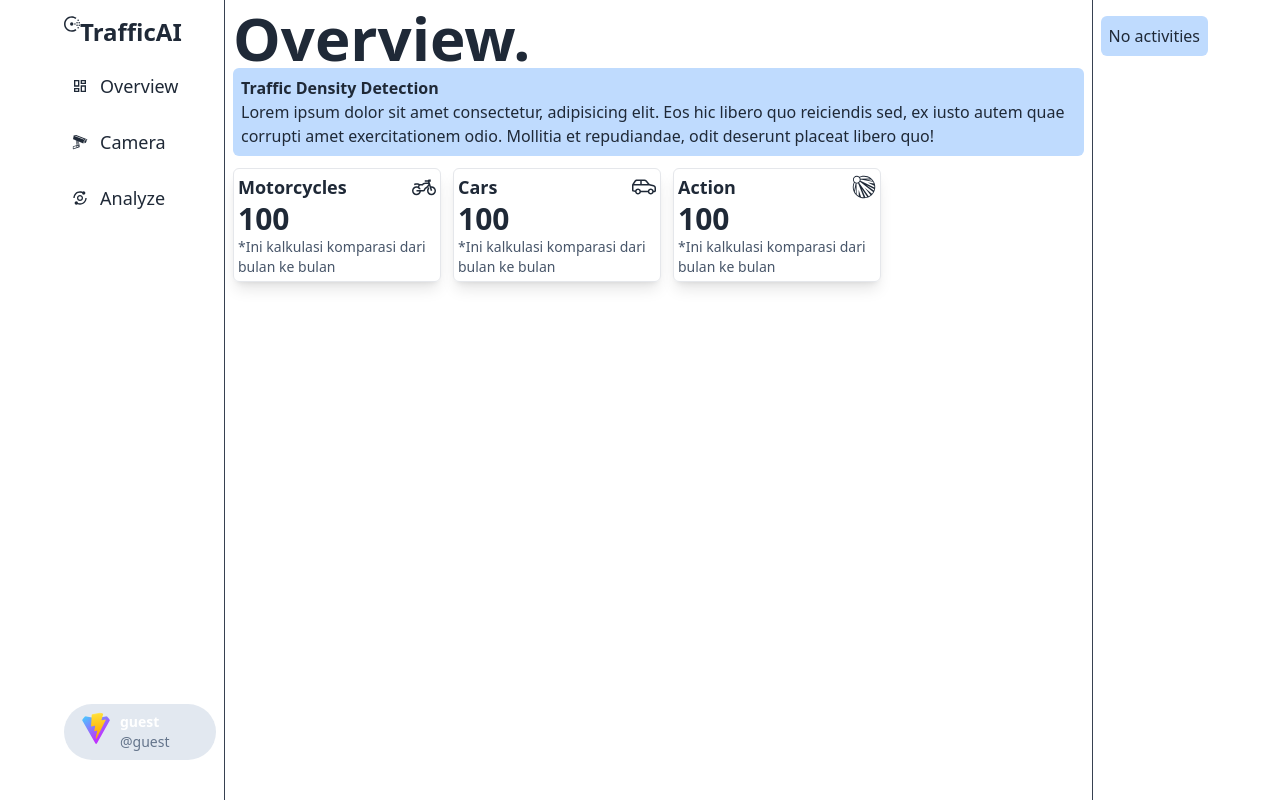
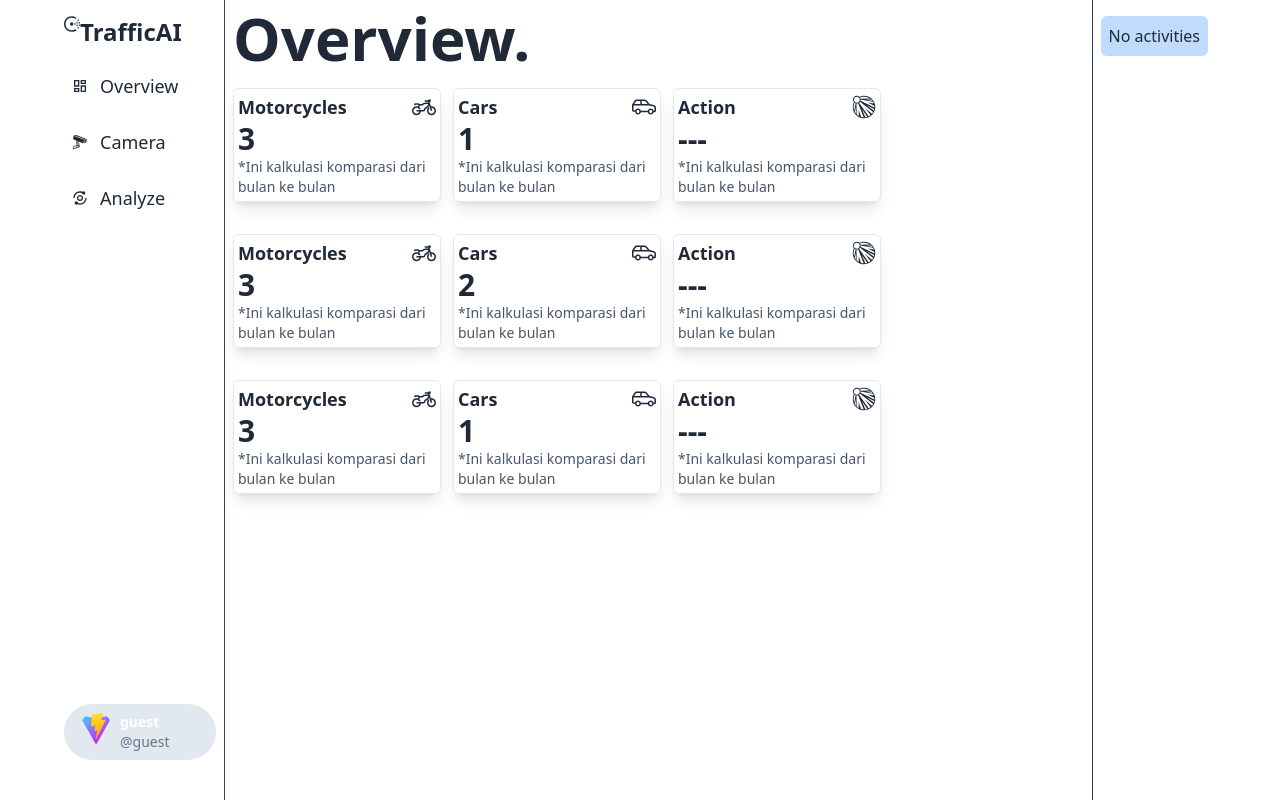
Before and after one commit to DSQL-MONGKEY/trafficai-fe, a React (Vite) app: page /overview in a window 1280 px wide. Built offline with nearby package versions, Linux system fonts and the light colour scheme; no server answers.

Commit message:
feat<>: create and testing api endpoint

```diff
--- a/src/pages/overview/OverviewPage.tsx
+++ b/src/pages/overview/OverviewPage.tsx
@@ -7,44 +7,90 @@ import axios from "axios";
 
 const OverviewPage = () => {
    const [data, setData] = useState([])
+   const body = JSON.stringify({
+      "camera": 1,
+      "total_kendaraan": true,
+      "total_motor": true,
+      "total_mobil": true
+   })
+      const handleAPI = async() => {
+      const data = await axios.get(`http://127.0.0.1:8000/camera/get?body=${body}`, {
+         headers: {
+            "Content-Type": "application/json"
+         },
+      })
+      console.log(data)
 
+
+   }
    useEffect(() => {
-      try {
-         const data = axios.get('127.0.0.1:8000')
-         console.log(data)
-      } catch(err) {
-         console.log(err)
-      }
+      handleAPI()
    })
 
    return (
       <div className="flex-[4_4_0] mr-auto border-r border-gray-700 min-h-screen ">
          <div className="flex flex-col p-2">
-            <span className="font-extrabold text-xl md:text-6xl">Overview.</span>
+            <span className="font-extrabold text-xl md:text-6xl">
+               Overview.
+            </span>
             <div className="flex flex-1 flex-col justify-center gap-3">
 
-               <div className="flex bg-blue-200 rounded-md p-2">
+               {/* <div className="flex bg-blue-200 rounded-md p-2">
                   <div className="flex flex-col">
                      <span className="font-bold">
                         Traffic Density Detection
                      </span>
                      Lorem ipsum dolor sit amet consectetur, adipisicing elit. Eos hic libero quo reiciendis sed, ex iusto autem quae corrupti amet exercitationem odio. Mollitia et repudiandae, odit deserunt placeat libero quo!
                   </div>
-               </div>
-               <div className="flex flex-2 flex-col sm:flex-row justify-start gap-3">
+               </div> */}
+               <div className="flex flex-2 flex-col sm:flex-row justify-start gap-3 mt-5">
                   <OverviewCard
                      name="Motorcycles"
-                     data={100}
+                     data={'3'}
                      icon={<LiaMotorcycleSolid />}
                   />
                   <OverviewCard
                      name="Cars"
-                     data={100}
+                     data={'1'}
                      icon={<LiaCarSideSolid />}
                   />
                   <OverviewCard
                      name="Action"
-                     data={100}
+                     data={'---'}
+                     icon={<GiExtractionOrb />}
+                  />
+               </div>
+               <div className="flex flex-2 flex-col sm:flex-row justify-start gap-3 mt-5">
+                  <OverviewCard
+                     name="Motorcycles"
+                     data={'3'}
+                     icon={<LiaMotorcycleSolid />}
+                  />
+                  <OverviewCard
+                     name="Cars"
+                     data={'2'}
+                     icon={<LiaCarSideSolid />}
+                  />
+                  <OverviewCard
+                     name="Action"
+                     data={'---'}
+                     icon={<GiExtractionOrb />}
+                  />
+               </div>
+               <div className="flex flex-2 flex-col sm:flex-row justify-start gap-3 mt-5">
+                  <OverviewCard
+                     name="Motorcycles"
+                     data={'3'}
+                     icon={<LiaMotorcycleSolid />}
+                  />
+                  <OverviewCard
+                     name="Cars"
+                     data={'1'}
+                     icon={<LiaCarSideSolid />}
+                  />
+                  <OverviewCard
+                     name="Action"
+                     data={'---'}
                      icon={<GiExtractionOrb />}
                   />
                </div>
```
